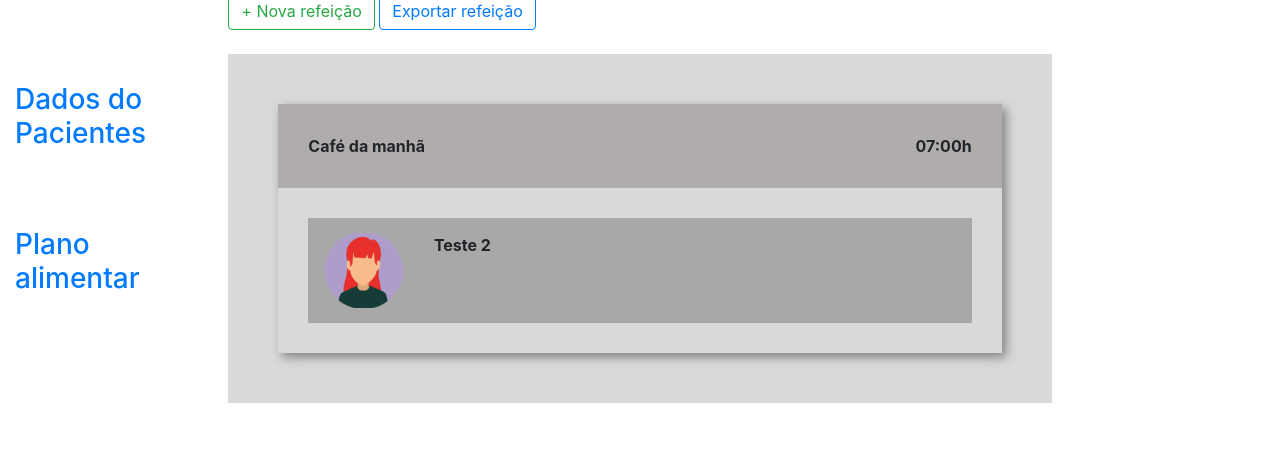
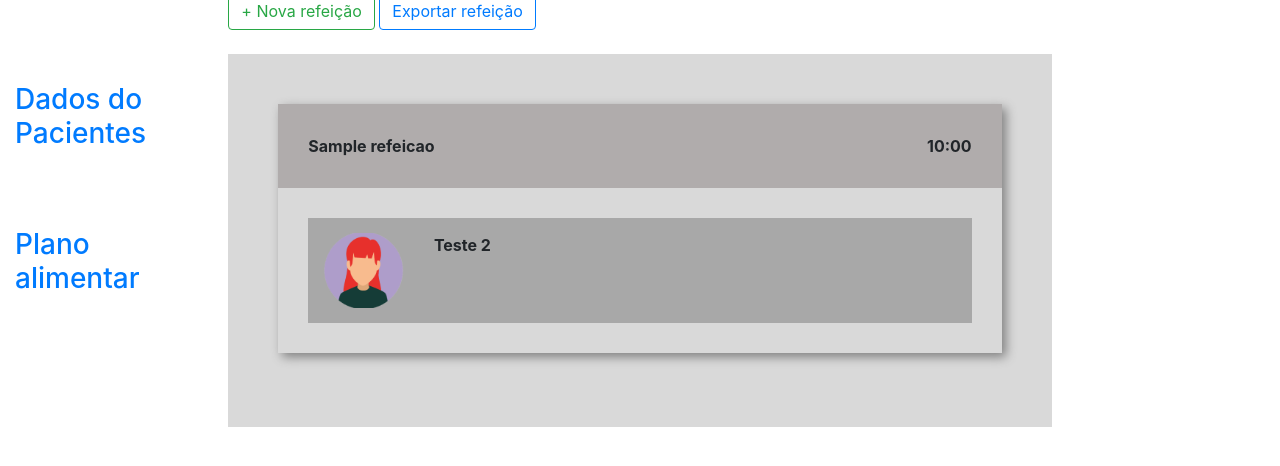
Before and after one commit to rogeriodelphi/sisnutrilab, a Django app: page /plano_alimentar/1/ in a window 1280 px wide. Shown: the part 224-690 px from the top of the page. Run offline with Django 4.2, Linux system fonts and the light colour scheme; a user stored in the database is signed in; tables that the repository leaves empty hold one stand-in row (values such as "Sample post").

Commit message:
Criando a urls e a views para Refeição e de Opção.

```diff
--- a/plataforma/templates/plano_alimentar.html
+++ b/plataforma/templates/plano_alimentar.html
@@ -39,10 +39,11 @@
     <br>
     <br>
     <div class="fundo-alimentar">
+        {% for re in refeicao %}
             <div class="refeicao">
                 <div class="head-refeicao">
-                <span>Café da manhã</span>
-                <span style="float: right;">07:00h</span>
+                    <span>{{ re.titulo }}</span>
+                    <span style="float: right;">{{ re.horario }}</span>
                 </div>
                 <div class="body-refeicao">
                     <div class="opcao">
@@ -57,7 +58,10 @@
                     </div>
                 </div>
             </div>
+            <br>
+        {% endfor %}
     </div>
+
     <div class="modal fade" id="modal" tabindex="-1" role="dialog" aria-labelledby="exampleModalLabel" aria-hidden="true">
         <div class="modal-dialog" role="document">
             <div class="modal-content">
@@ -77,7 +81,8 @@
                         <br>
                         <br>
                         <div id="form-refeicao" style="display: block;">
-                            <form action="" method="POST">{% csrf_token %}
+                            <form action="{% url 'refeicao' paciente.id %}" method="POST">
+                                {% csrf_token %}
                                 <label for="validationServerUsername">Título</label>
                                 <div class="input-group">
                                     <input type="text" class="form-control" placeholder="Ex: Café da manhã" name="titulo">
--- a/plataforma/views.py
+++ b/plataforma/views.py
@@ -129,7 +129,8 @@ def plano_alimentar(request, id):
         return redirect('/dados_paciente/')
 
     if request.method == "GET":
-        return render(request, 'plano_alimentar.html', {'paciente': paciente})
+        r1 = Refeicao.objects.filter(paciente=paciente).order_by('horario')
+        return render(request, 'plano_alimentar.html', {'paciente': paciente, 'refeicao': r1})
 
 
 def refeicao(request, id_paciente):
@@ -151,8 +152,6 @@ def refeicao(request, id_paciente):
                       carboidratos=carboidratos,
                       proteinas=proteinas,
                       gorduras=gorduras)
-
         r1.save()
-
         messages.add_message(request, constants.SUCCESS, 'Refeição cadastrada')
         return redirect(f'/plano_alimentar/{id_paciente}')
```
Lines whose indentation alone changed are shown as unchanged.
